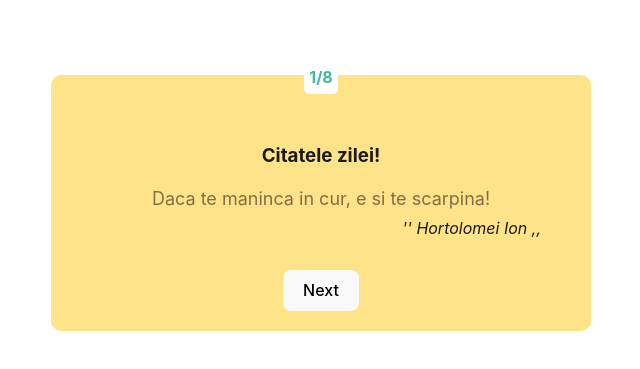
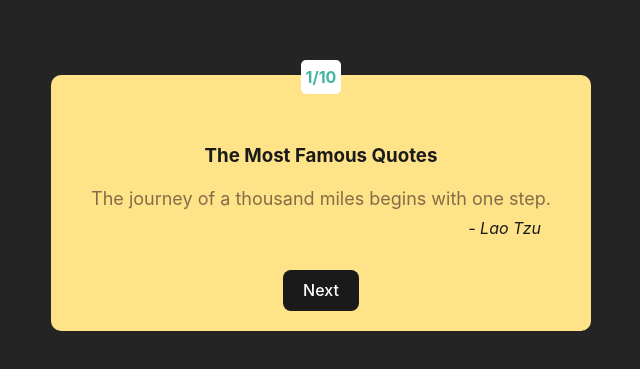
Before and after one commit to vaneahortolomei/quotes, a website built with Vite: page index.html in a window 1280 px wide. Shown: the part 197-566 px from the top of the page, without its empty margins (319-959 px from the left). Built offline with nearby package versions, Linux system fonts and the light colour scheme.

Commit message:
update quites

```diff
--- a/index.html
+++ b/index.html
@@ -11,11 +11,11 @@
 <body>
 <div class="container">
     <div class="quote">
-        <span class="quote__count">1/8</span>
+        <span class="quote__count"></span>
         <div class="quote__container">
-            <h3 class="quote__title">Citatele zilei!</h3>
-            <p class="quote__text">sgsegsegsegse</p>
-            <em class="quote__author">'' Hortolomei Ion ,,</em>
+            <h3 class="quote__title">The Most Famous Quotes</h3>
+            <p class="quote__text"></p>
+            <em class="quote__author"></em>
         </div>
         <button id="btn" type="button" class="quote__btn">Next</button>
     </div>
--- a/src/js/quote.js
+++ b/src/js/quote.js
@@ -4,14 +4,21 @@ const text = quoteText.quotes;
 const length = text.length;
 
 const quote = document.querySelector('.quote__text'),
-    counter = document.querySelector('.quote__count');
+    counter = document.querySelector('.quote__count'),
+    author = document.querySelector('.quote__author');
 
 
 let count = 2;
 
-counter.innerText = `${text[0].id}/${length}`;
-quote.innerText = text[0].text;
+const initial = () => {
+    counter.innerText = `${text[0].id}/${length}`;
+    quote.innerText = text[0].text;
+    author.innerText = `- ${text[0].author}`;
+}
 
+window.addEventListener('load', () => {
+    initial();
+})
 
 export const showQuote = () => {
     const n = count++;
@@ -21,11 +28,11 @@ export const showQuote = () => {
         if (n === item.id) {
             counter.innerText = `${item.id}/${length}`;
             quote.innerText = item.text;
+            author.innerText = `- ${item.author}`;
         }
 
         if (n > length) {
-            counter.innerText = `${text[0].id}/${length}`;
-            quote.innerText = text[0].text;
+            initial();
             count = 2
         }
     });
--- a/src/js/quotes.json
+++ b/src/js/quotes.json
@@ -2,35 +2,53 @@
     "quotes": [
         {
             "id": 1,
-            "text": "Daca te maninca in cur, e si te scarpina!"
+            "text": "The journey of a thousand miles begins with one step.",
+            "author": "Lao Tzu"
         },
         {
             "id": 2,
-            "text": "Nu poti urla,cinta!"
+            "text": "That which does not kill us makes us stronger.",
+            "author": "Friedrich Nietzsche"
         },
         {
             "id": 3,
-            "text": "Viata dura, o pula in gura..."
+            "text": "Life is what happens when you’re busy making other plans.",
+            "author": "John Lennon"
         },
         {
             "id": 4,
-            "text": "Omul prost,timp pierdut!"
+            "text": "When the going gets tough, the tough get going.",
+            "author": "Mahatma Gandhi"
         },
         {
             "id": 5,
-            "text": "Cine numara bine, face temele pentru acasa la toti!"
+            "text": "You must be the change you wish to see in the world.",
+            "author": "Mahatma Gandhi"
         },
         {
             "id": 6,
-            "text": "Nu rupe florile caci svabra va nimeri in cur!"
+            "text": "You only live once, but if you do it right, once is enough.",
+            "author": "Mae West"
         },
         {
             "id": 7,
-            "text": "Dovada de minte aduce probleme..."
+            "text": "Tough times never last but tough people do.",
+            "author": "Robert H. Schuller"
         },
         {
             "id": 8,
-            "text": "Cine doarme mult face bani multi!"
+            "text": "Get busy living or get busy dying.",
+            "author": "Stephen King"
+        },
+        {
+            "id": 9,
+            "text": "Whether you think you can or you think you can’t, you’re right.",
+            "author": "Henry Ford"
+        },
+        {
+            "id": 10,
+            "text": "Tis better to have loved and lost than to have never loved at all.",
+            "author": "Alrded Lord Tennyson"
         }
     ]
 }
--- a/src/style/index.scss
+++ b/src/style/index.scss
@@ -21,13 +21,10 @@
 
 a {
     font-weight: 500;
-    color: #646cff;
+    color: #fff;
     text-decoration: inherit;
 }
 
-a:hover {
-    color: #535bf2;
-}
 
 body {
     margin: 0;
@@ -35,33 +32,6 @@ body {
     place-items: center;
     min-height: 100vh;
     word-break: break-word;
-}
-
-h1 {
-    font-size: 3.2em;
-    line-height: 1.1;
-}
-
-.logo {
-    height: 6em;
-    padding: 1.5em;
-    will-change: filter;
-}
-
-.logo:hover {
-    filter: drop-shadow(0 0 2em #646cffaa);
-}
-
-.logo.vanilla:hover {
-    filter: drop-shadow(0 0 2em #f7df1eaa);
-}
-
-.card {
-    padding: 2em;
-}
-
-.read-the-docs {
-    color: #888;
 }
 
 button {
@@ -73,29 +43,23 @@ button {
     font-family: inherit;
     background-color: #1a1a1a;
     cursor: pointer;
+    color: #fff;
     transition: border-color 0.25s;
 }
 
-button:hover {
-    border-color: #646cff;
-}
 
 button:focus,
 button:focus-visible {
     outline: 4px auto -webkit-focus-ring-color;
 }
 
-@media (prefers-color-scheme: light) {
-    :root {
-        color: #213547;
-        background-color: #ffffff;
-    }
-
-    a:hover {
-        color: #747bff;
-    }
-
-    button {
-        background-color: #f9f9f9;
-    }
-}
+//@media (prefers-color-scheme: light) {
+//    :root {
+//        color: #213547;
+//        background-color: #ffffff;
+//    }
+//
+//    button {
+//        background-color: #f9f9f9;
+//    }
+//}
```
